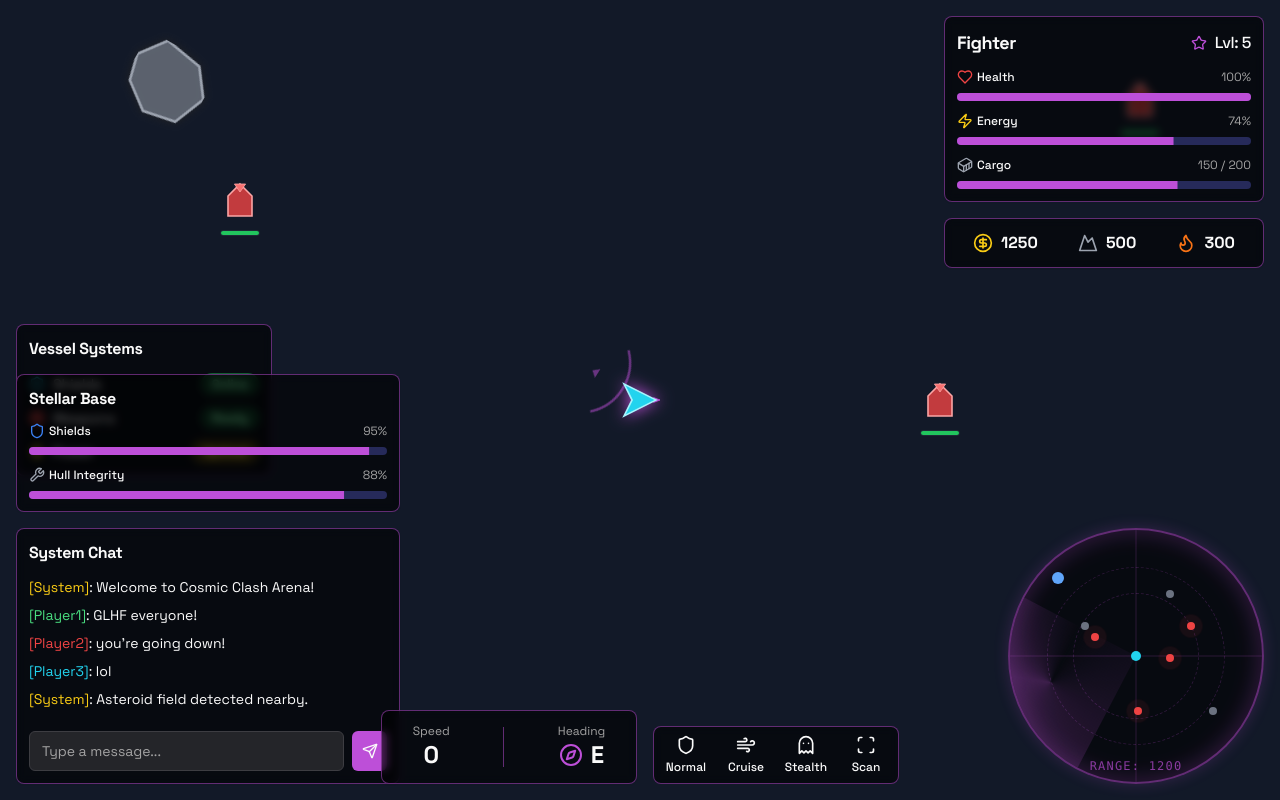
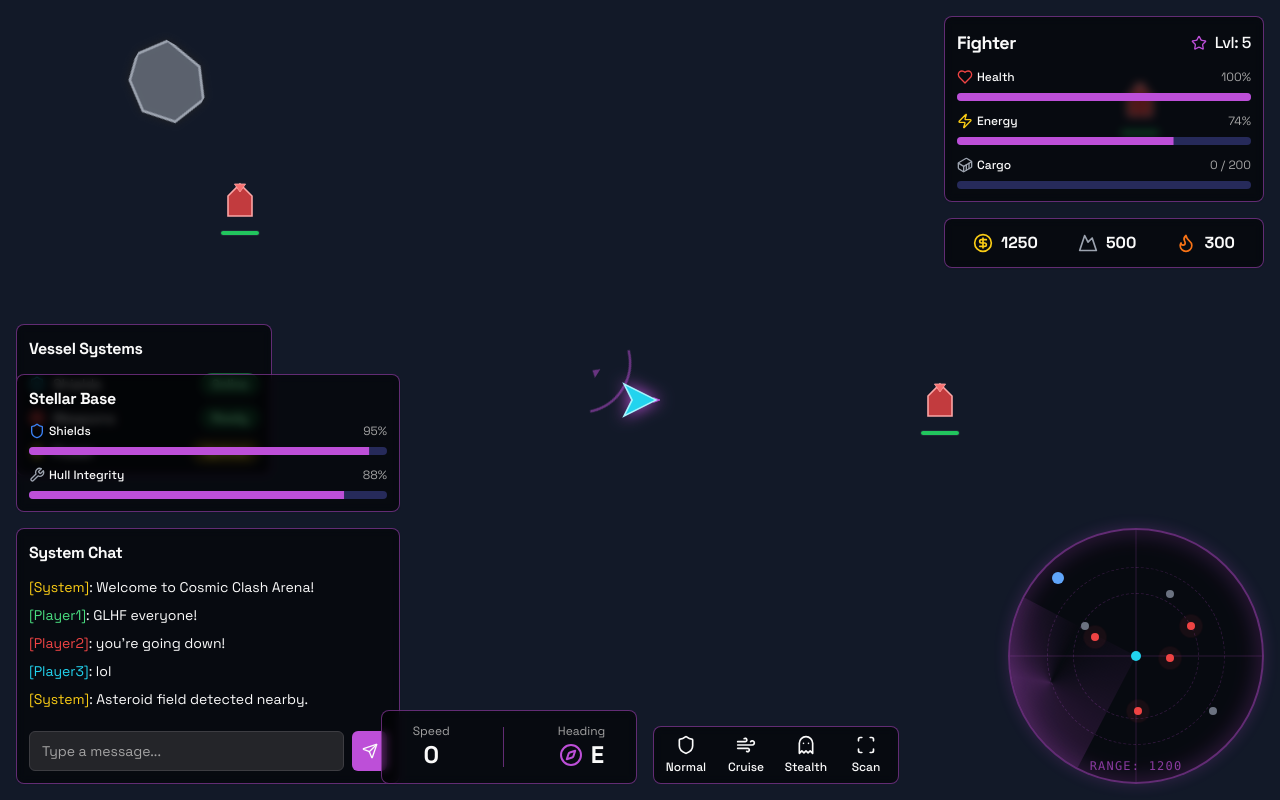
Before and after one commit to softpython2884/Space, a Next.js app: page /game in a window 1280 px wide. Built offline with nearby package versions, Linux system fonts and the light colour scheme.

Commit message:
NightDev - Commit#1 NightDev - Commit#2 NightDev - Commit#3

```diff
--- a/src/app/globals.css
+++ b/src/app/globals.css
@@ -60,22 +60,62 @@
 
 @layer utilities {
   .stealth-effect {
-    backdrop-filter: brightness(0.7);
+    backdrop-filter: brightness(0.5);
   }
   .stealth-effect::after {
     content: '';
     position: absolute;
     inset: 0;
     pointer-events: none;
-    box-shadow: inset 0 0 150px 30px rgba(100, 0, 0, 0.5);
+    box-shadow: inset 0 0 150px 30px rgba(100, 0, 0, 0.7);
     animation: pulse-red-subtle 3s infinite;
   }
    @keyframes pulse-red-subtle {
     0%, 100% {
-      box-shadow: inset 0 0 150px 30px rgba(100, 0, 0, 0.5);
+      box-shadow: inset 0 0 150px 30px rgba(100, 0, 0, 0.7);
     }
     50% {
-      box-shadow: inset 0 0 160px 40px rgba(130, 0, 0, 0.6);
+      box-shadow: inset 0 0 160px 40px rgba(130, 0, 0, 0.8);
+    }
+  }
+
+  .cruise-effect {
+    backdrop-filter: brightness(0.9);
+  }
+  .cruise-effect::after {
+    content: '';
+    position: absolute;
+    inset: 0;
+    pointer-events: none;
+    box-shadow: inset 0 0 150px 30px rgba(138, 43, 226, 0.4);
+    animation: pulse-violet-subtle 3s infinite;
+  }
+   @keyframes pulse-violet-subtle {
+    0%, 100% {
+      box-shadow: inset 0 0 150px 30px rgba(138, 43, 226, 0.4);
+    }
+    50% {
+      box-shadow: inset 0 0 160px 40px rgba(148, 0, 211, 0.5);
+    }
+  }
+
+  .scan-effect {
+    backdrop-filter: brightness(0.95);
+  }
+  .scan-effect::after {
+    content: '';
+    position: absolute;
+    inset: 0;
+    pointer-events: none;
+    box-shadow: inset 0 0 150px 30px rgba(64, 224, 208, 0.4);
+    animation: pulse-turquoise-subtle 3s infinite;
+  }
+   @keyframes pulse-turquoise-subtle {
+    0%, 100% {
+      box-shadow: inset 0 0 150px 30px rgba(64, 224, 208, 0.4);
+    }
+    50% {
+      box-shadow: inset 0 0 160px 40px rgba(0, 206, 209, 0.5);
     }
   }
 }
--- a/src/components/game/game-container.tsx
+++ b/src/components/game/game-container.tsx
@@ -59,9 +59,9 @@ const ENERGY_REGEN_RATE = 0.02; // Slower regen
 const ENERGY_REGEN_DELAY_MS = 2000; // 2 seconds delay
 const LOW_HEALTH_THRESHOLD = 30;
 
-const ENEMY_AGGRO_RADIUS = 600;
+const ENEMY_AGGRO_RADIUS = 800;
 const ENEMY_FIRE_RATE_MS = 1500;
-const ENEMY_SPEED = 0.5;
+const ENEMY_SPEED = 2.0;
 
 const STEALTH_DETECTION_RADIUS_FAR = 250;
 const STEALTH_DETECTION_RADIUS_NEAR = 100;
@@ -317,6 +317,7 @@ export function GameContainer() {
       switch(shipMode) {
         case 'cruise':
           currentMaxSpeed = MAX_SPEED * 2.5;
+          currentAccel = ACCELERATION * 2.0;
           currentStrafe = STRAFE_ACCELERATION * 0.2; // Poor turning
           break;
         case 'scan':
@@ -637,7 +638,15 @@ export function GameContainer() {
   );
 
   return (
-    <div ref={containerRef} className={cn("relative w-full h-full overflow-hidden bg-gray-900 cursor-crosshair", shipMode === 'stealth' && 'stealth-effect')}>
+    <div
+      ref={containerRef}
+      className={cn(
+        "relative w-full h-full overflow-hidden bg-gray-900 cursor-crosshair",
+        shipMode === 'stealth' && 'stealth-effect',
+        shipMode === 'cruise' && 'cruise-effect',
+        shipMode === 'scan' && 'scan-effect'
+      )}
+    >
       {/* Game World */}
       <div style={{
           transform: `translate(${viewSize.width / 2}px, ${viewSize.height / 2}px) scale(${zoom}) translate(${-playerPosition.x}px, ${-playerPosition.y}px)`,
--- a/src/lib/constants.ts
+++ b/src/lib/constants.ts
@@ -14,7 +14,7 @@ export const INITIAL_PLAYER_DATA: PlayerData = {
   health: 100,
   energy: 70,
   cargo: {
-    current: 150,
+    current: 0,
     max: 200,
   },
   resources: {
```
